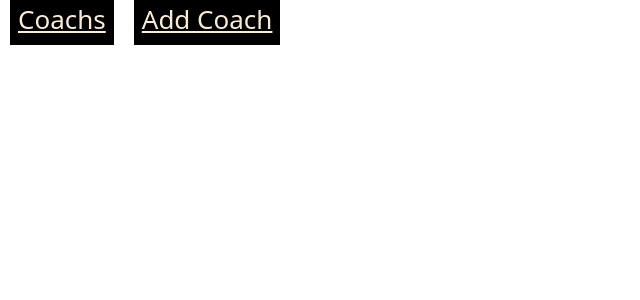
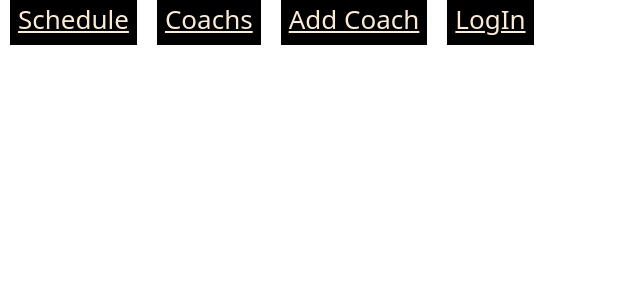
Before and after one commit to BahaaBder/DojoMangment, a React (Create React App) app: page / in a window 1280 px wide. Shown: the top 300 px of the page, without its empty margins (0-640 px from the left). Built offline with nearby package versions, Linux system fonts and the light colour scheme.

Commit message:
add Coach finish

```diff
--- a/src/App.js
+++ b/src/App.js
@@ -2,7 +2,7 @@ import { observer, inject } from "mobx-react";
 import "./App.css";
 import "bootstrap/dist/css/bootstrap.min.css";
 import { useEffect } from "react";
-import Register from "./components/Register";
+import Register from "./components/LogInComponent/Register";
 //CustomerStore
 import { BrowserRouter as Router, Route, Link } from "react-router-dom";
 
@@ -11,6 +11,7 @@ import React from "react";
 import Schedule from "./components/Schedule";
 import Coachs from "./components/CoachComponent/Coachs";
 import AddCoach from "./components/CoachComponent/AddCoach";
+import LogIn from "./components/LogInComponent/LogIn";
 
 function App() {
   return (
@@ -21,11 +22,17 @@ function App() {
     // </div>
     <Router>
 
+      <Link className="link" to="/schedule">
+        Schedule
+      </Link>
       <Link className="link" to="/coachs">
         Coachs
       </Link>
       <Link className="link" to="/addCoachs">
         Add Coach
+      </Link>
+      <Link className="link" to="/LogIn">
+        LogIn
       </Link>
 
       <Route
@@ -38,6 +45,16 @@ function App() {
         exact
         render={() => <AddCoach />}
       />
+      <Route
+        path="/schedule"
+        exact
+        render={() => <Schedule />}
+      />
+      <Route
+        path="/LogIn"
+        exact
+        render={() => <LogIn />}
+      />
       {/* <Route
           path="/coachs/:id"
           exact
--- a/src/components/Register.js
+++ b/src/components/LogInComponent/Register.js
@@ -1,7 +1,7 @@
 import { React, useState, useEffect } from "react";
 import Button from "react-bootstrap/Button";
 import { Form, Alert } from "react-bootstrap";
-import "../css/Register.css";
+import "./style/Register.css";
 const axios = require("axios");
 const SEND_REQUEST_ROUTE = "http://localhost:8080/registrations";
 const PHONE_ICON = "https://image.flaticon.com/icons/png/512/552/552489.png";
```
Also changed, not shown: src/components/LogInComponent/LogIn.js (added), src/components/LogInComponent/style/Register.css (renamed from src/css/Register.css).
